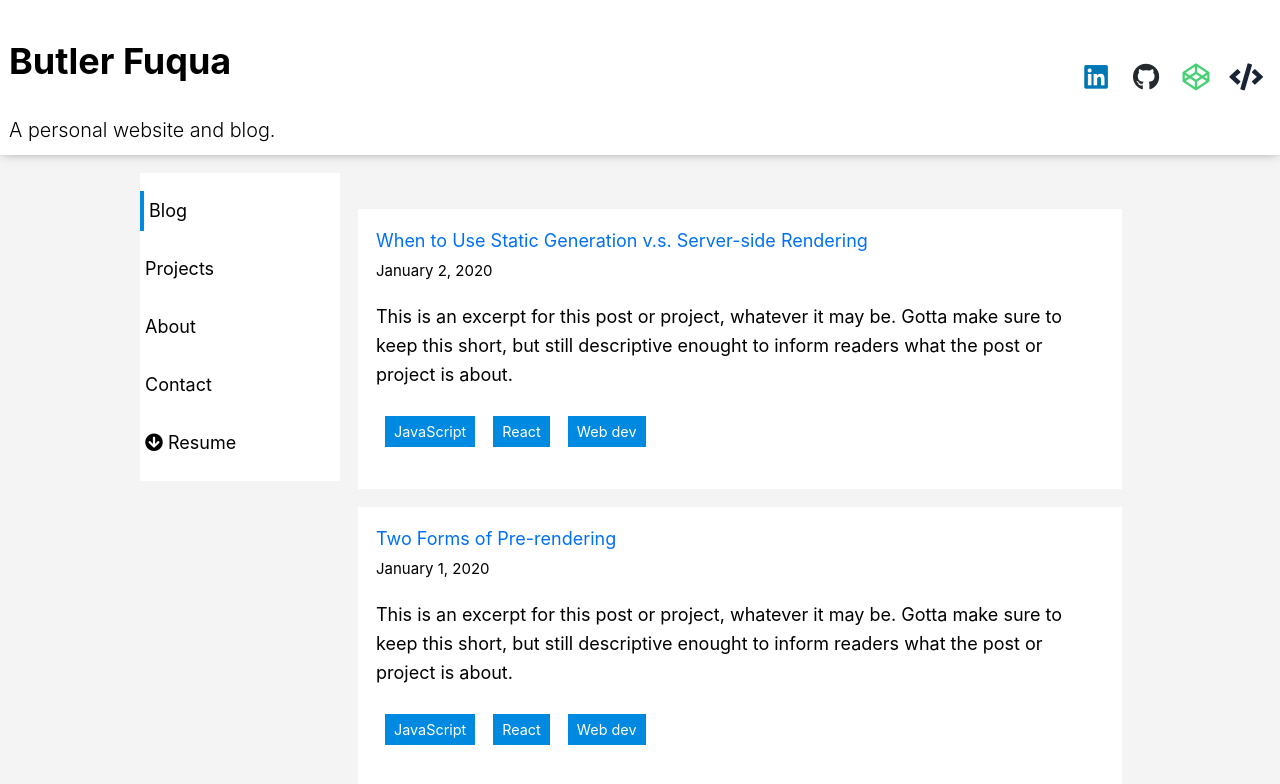
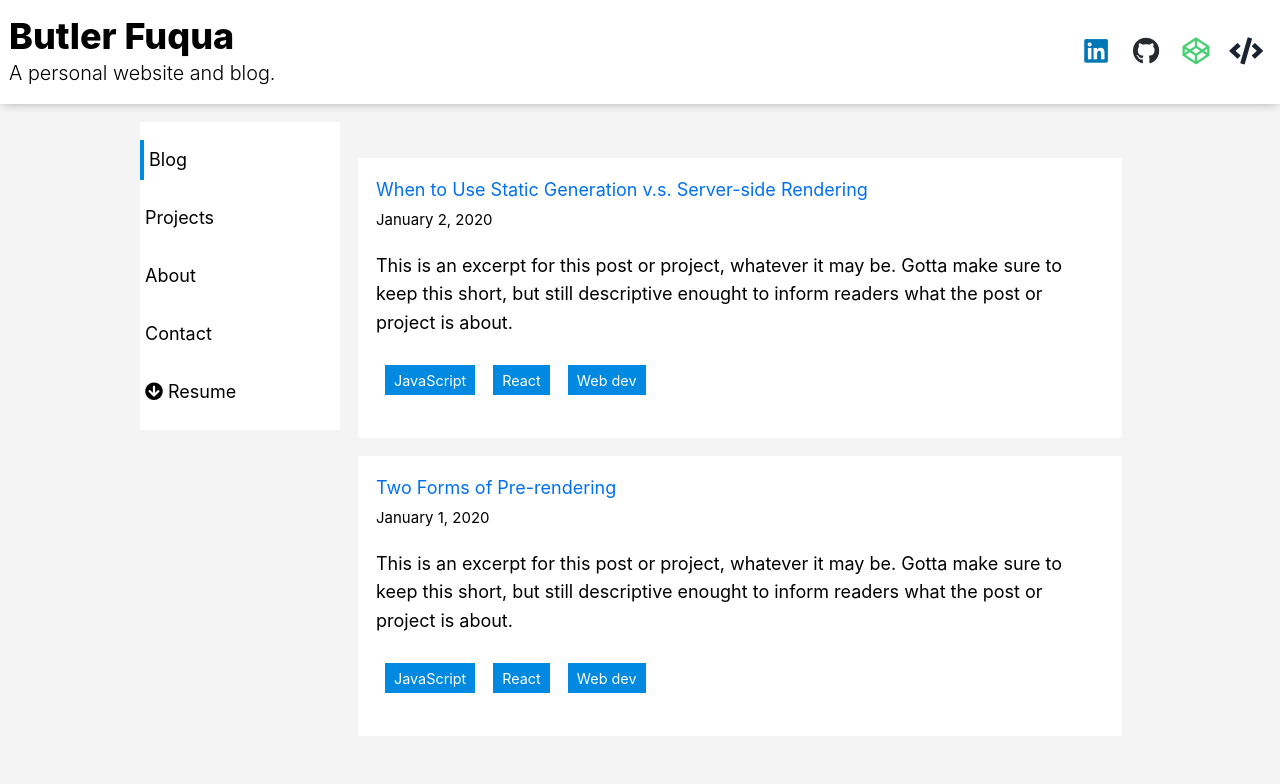
Before and after one commit to ButlerFuqua/personal-blog, a Next.js app: page / in a window 1280 px wide. Shown: the top 784 px of the page. Built offline with nearby package versions, Linux system fonts and the light colour scheme.

Commit message:
Remove ghost el from header.js. Bring back Title SC.

```diff
--- a/components/header.js
+++ b/components/header.js
@@ -25,12 +25,12 @@ const HeaderEl = styled.header`
     }
 `
 
-// const Title = styled.h1`
-//     font-size: 2rem;
-//     line-height: 1.2;
-//     font-weight: 800;
-//     margin: 0;
-// `
+const Title = styled.h1`
+    font-size: 2rem;
+    line-height: 1.2;
+    font-weight: 800;
+    margin: 0;
+`
 
 // const TitleAlt = styled.h1`
 //     font-size: 1.2rem;
@@ -137,9 +137,8 @@ const bannerListItems = [
 export default function Header({ name, home }) {
     return (
         <HeaderEl >
-            <>
             <div>
-                    <h1>{name}</h1>
+                <Title>{name}</Title>
                 <Subtitle>A personal website and blog.</Subtitle>
             </div>
             <BannerList>
@@ -154,7 +153,6 @@ export default function Header({ name, home }) {
                     ))}
                 </BannerListUL>
             </BannerList>
-            </>
         </HeaderEl>
 
     )
```
Lines whose indentation alone changed are shown as unchanged.
